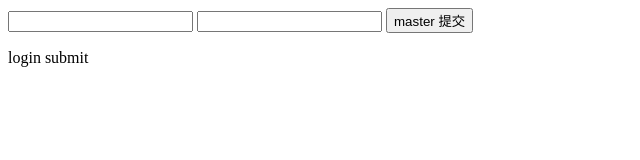
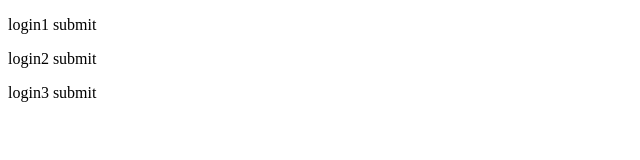
Before and after one commit to hai-an/project02_test, a plain HTML site: page 01.form表单的属性.html in a window 1280 px wide. Shown: the whole page, without its empty margins (0-640 px from the left). Drawn offline with Linux system fonts and the light colour scheme.

Commit message:
login上的提交

```diff
--- a/01.form表单的属性.html
+++ b/01.form表单的属性.html
@@ -9,15 +9,9 @@
 </head>
 
 <body>
-
-    <form action="/login" target="_blank" method="post">
-        <input type="text" name="email_or_mobile" />
-        <input type="password" name="password" />
-        <button type="submit">master 提交</button>
-        <p>login submit </p>
-    </form>
-
-
+    <p>login1 submit </p>
+    <p>login2 submit </p>
+    <p>login3 submit </p>
 </body>
 
 </html>
```
